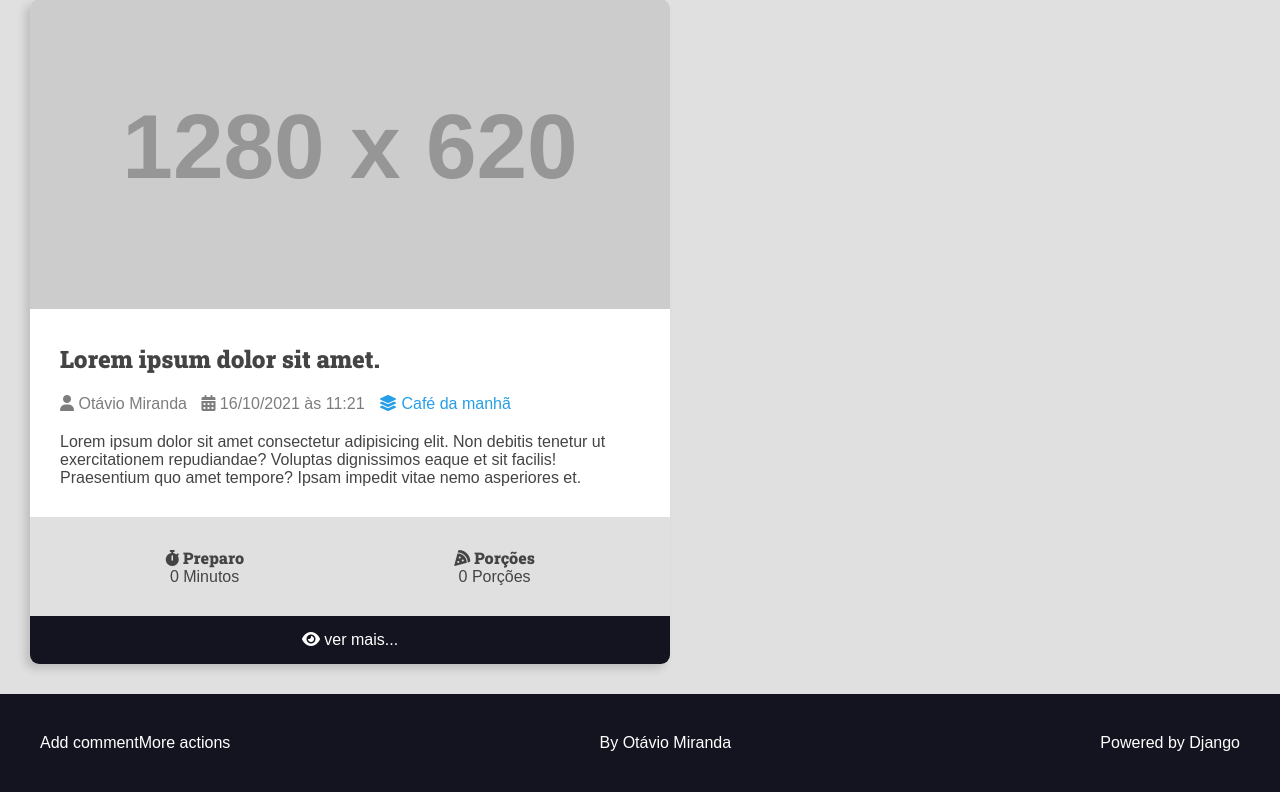
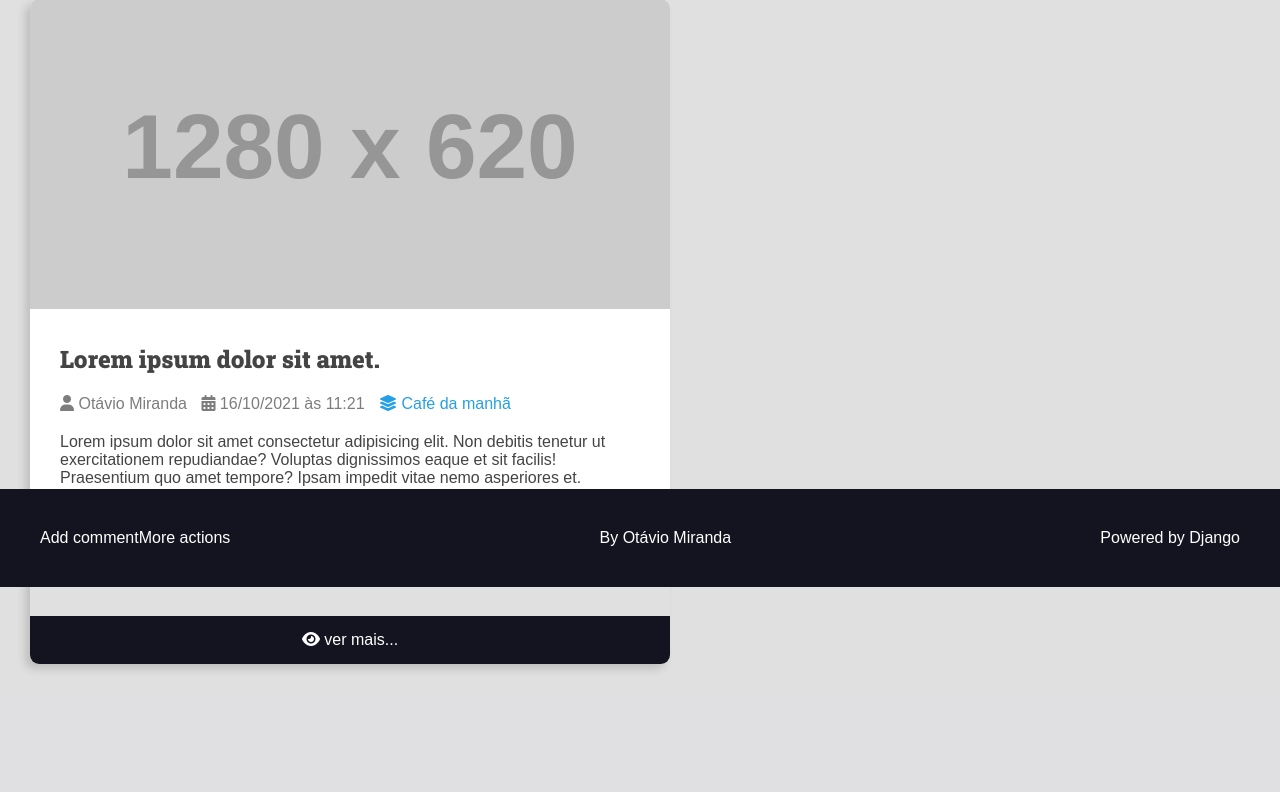
Before and after one commit to Matheus-Maia/curso-django-projeto1, a Django app: page / in a window 1280 px wide. Shown: the part 213-1005 px from the top of the page. After the commit the page ends 884 px from the top, so only its background shows below. Run offline with Django 5.2, Linux system fonts and the light colour scheme; grey boxes labelled with a size stand in for pictures from a placeholder-image service; some libraries are stand-ins or nearby versions.

Commit message:
Add fixed positioning to footer

```diff
--- a/recipes/templates/recipes/partials/head.html
+++ b/recipes/templates/recipes/partials/head.html
@@ -268,6 +268,10 @@
             background: var(--color-primary-dark);
             color: var(--color-white);
             padding: var(--spacing-gutter-large);
+            position: fixed;
+            bottom: 0;
+            left: 0;
+            right: 0;
         }
 
         .main-footer a {
```
